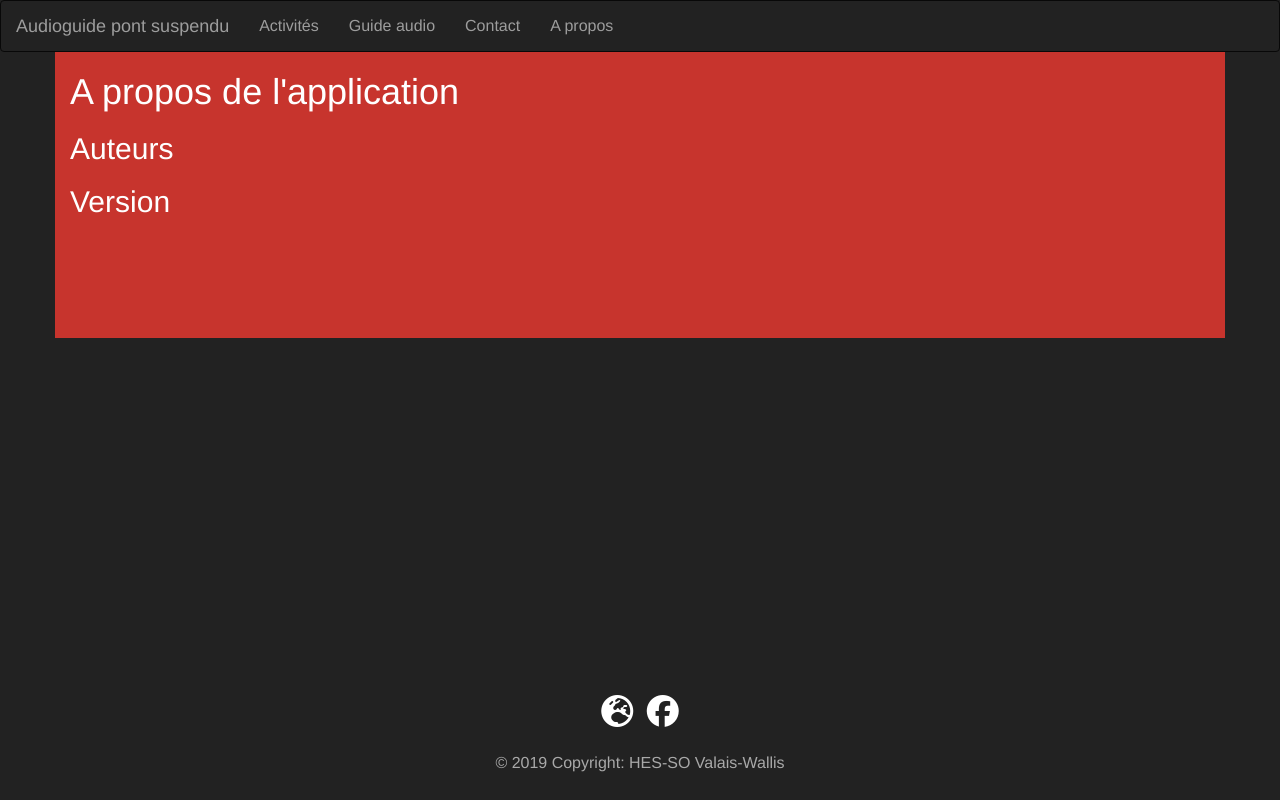
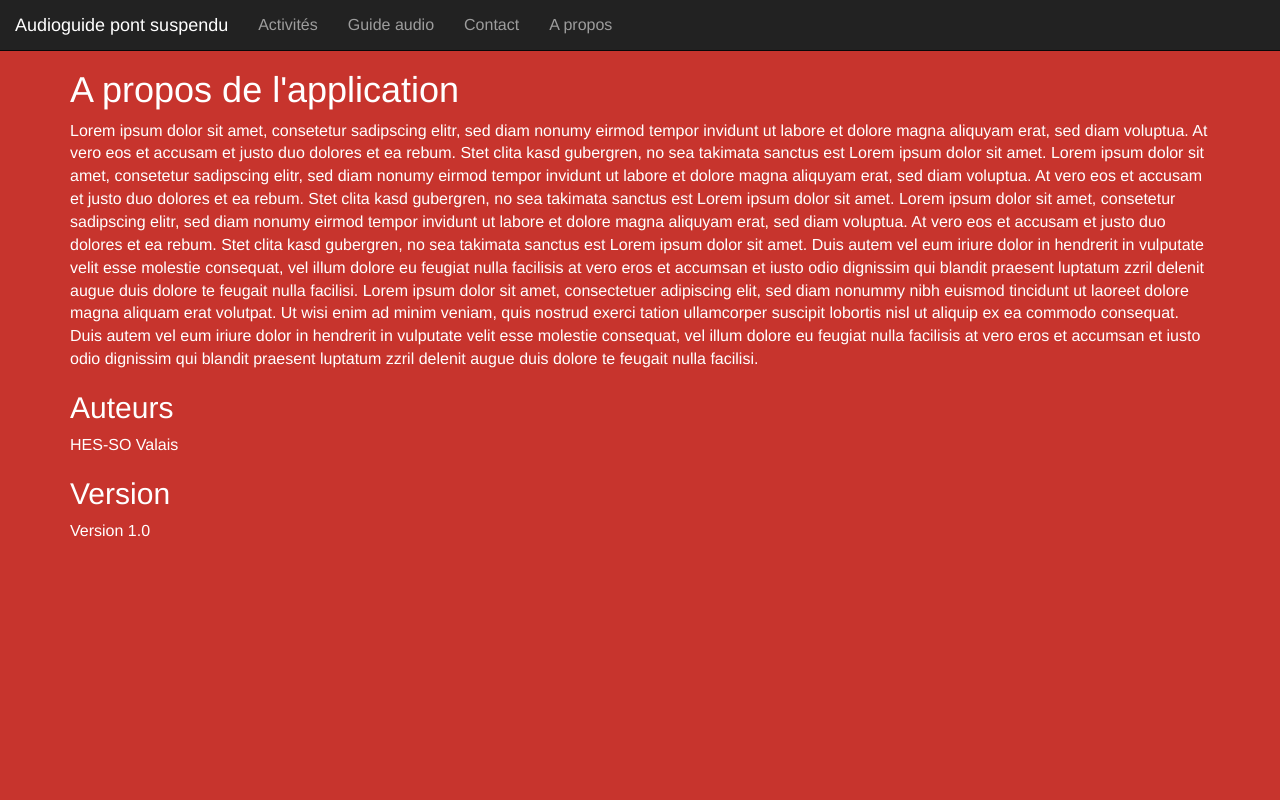
Before and after one commit to Borganov/audioguide, a Django app: template templates/about/about.html in a window 1280 px wide. Run offline with Django 3.2, Linux system fonts and the light colour scheme; the template is opened without the code that fills it, so the values that code supplies are empty; parts of the project's set-up code (start-up, migrations or seed data) failed here and were passed over; some libraries are stand-ins or nearby versions.

Commit message:
Deleted footer, modified about

```diff
--- a/static/css/style.css
+++ b/static/css/style.css
@@ -2,6 +2,8 @@
 body{
   color: #fff;
   font-size: 16px;
+  padding-top: 70px;
+  padding-bottom: 20px;
 }
 a {
   color: mediumblue;
@@ -47,7 +49,7 @@ a :hover{
 
 /* Semantic Tag Styles */
 .content-height {
-  height: 100vh;
+  min-height: calc(100%-40px);
 }
 
 /* Padding, margin Styles */
--- a/templates/about/about.html
+++ b/templates/about/about.html
@@ -8,7 +8,13 @@
 {% block content %}
 <!-- Custom fonts for this template-->
 <h1>{% trans "A propos de l'application" %}</h1>
+Lorem ipsum dolor sit amet, consetetur sadipscing elitr, sed diam nonumy eirmod tempor invidunt ut labore et dolore magna aliquyam erat, sed diam voluptua. At vero eos et accusam et justo duo dolores et ea rebum. Stet clita kasd gubergren, no sea takimata sanctus est Lorem ipsum dolor sit amet. Lorem ipsum dolor sit amet, consetetur sadipscing elitr, sed diam nonumy eirmod tempor invidunt ut labore et dolore magna aliquyam erat, sed diam voluptua. At vero eos et accusam et justo duo dolores et ea rebum. Stet clita kasd gubergren, no sea takimata sanctus est Lorem ipsum dolor sit amet. Lorem ipsum dolor sit amet, consetetur sadipscing elitr, sed diam nonumy eirmod tempor invidunt ut labore et dolore magna aliquyam erat, sed diam voluptua. At vero eos et accusam et justo duo dolores et ea rebum. Stet clita kasd gubergren, no sea takimata sanctus est Lorem ipsum dolor sit amet.
+
+Duis autem vel eum iriure dolor in hendrerit in vulputate velit esse molestie consequat, vel illum dolore eu feugiat nulla facilisis at vero eros et accumsan et iusto odio dignissim qui blandit praesent luptatum zzril delenit augue duis dolore te feugait nulla facilisi. Lorem ipsum dolor sit amet, consectetuer adipiscing elit, sed diam nonummy nibh euismod tincidunt ut laoreet dolore magna aliquam erat volutpat.
+
+Ut wisi enim ad minim veniam, quis nostrud exerci tation ullamcorper suscipit lobortis nisl ut aliquip ex ea commodo consequat. Duis autem vel eum iriure dolor in hendrerit in vulputate velit esse molestie consequat, vel illum dolore eu feugiat nulla facilisis at vero eros et accumsan et iusto odio dignissim qui blandit praesent luptatum zzril delenit augue duis dolore te feugait nulla facilisi.
 <h2>{% trans "Auteurs" %}</h2>
+HES-SO Valais
 <h2>{% trans "Version" %}</h2>
-
+Version 1.0
 {% endblock %}
--- a/templates/base.html
+++ b/templates/base.html
@@ -15,14 +15,15 @@
     <script src="https://maxcdn.bootstrapcdn.com/bootstrap/3.4.1/js/bootstrap.min.js"></script>
 </head>
 <!--  <body class="main-color" onLoad="MM_preloadImages('images/FRANCAIS2.png','images/DEUTSCH2.png','images/ENGLISH2.png')"> -->
-<body class="main-color">
+<body class="bodyBG">
 <!-- Navigation (header) -->
-  <nav class="navbar navbar-inverse main-color">
+<nav class="navbar navbar-inverse navbar-fixed-top main-color">
     <div class="container-fluid">
         <div class="navbar-header">
 
             <!-- Collapse button -->
-        <button type="button" class="navbar-toggle" data-toggle="collapse" data-target="#menu"> <span class="icon-bar"></span> <span class="icon-bar"></span> <span class="icon-bar"></span> </button>
+            <button type="button" class="navbar-toggle" data-toggle="collapse" data-target="#menu"><span
+                    class="icon-bar"></span> <span class="icon-bar"></span> <span class="icon-bar"></span></button>
             <a class="textBlack navbar-brand" href="/">Audioguide pont suspendu</a>
         </div>
 
@@ -39,9 +40,8 @@
         </div>
     </div>
 </nav>
-
 <!-- Page content -->
-  <div class="container bodyBG neg-mrg btm-content-padding">
+<div class="container bodyBG neg-mrg">
     {% block content %}
     <!-- CONTENT -->
     <!-- CONTENT -->
@@ -49,18 +49,8 @@
     <!-- CONTENT -->
     {% endblock %}
 </div>
+<footer>
 
-  <!-- Footer -->
-  <footer class="navbar navbar-fixed-bottom main-color top-buffer">
-    <div class="container" style="text-align: center;">
-      <!-- Internet -->
-      <a href="https://www.pontsuspendu.ch/" target="_blank"><i class="fas fa-2x fa-globe-europe icon-white"></i></a>&nbsp;&nbsp;
-
-      <!-- Facebook -->
-      <a href="https://www.facebook.com/pontsuspenduniouc" target="_blank"><i class="fab fa-2x fa-facebook icon-white top-buffer pad-btm"></i> </a>
-    </div>
-    <!-- Copyright -->
-    <div class="text-center textDarkGray pad-btm">© 2019 Copyright: HES-SO Valais-Wallis</div>
 </footer>
 </body>
 </html>
```
Lines whose indentation alone changed are shown as unchanged.
